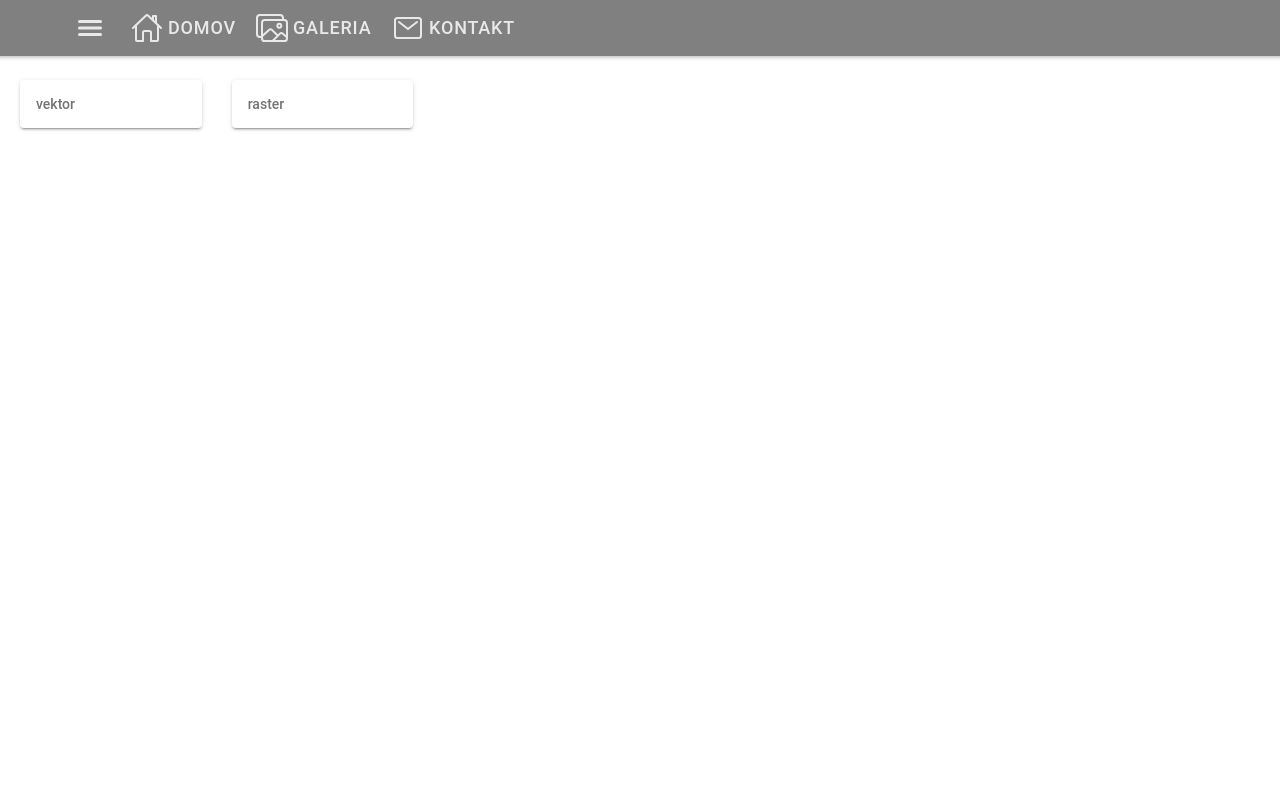
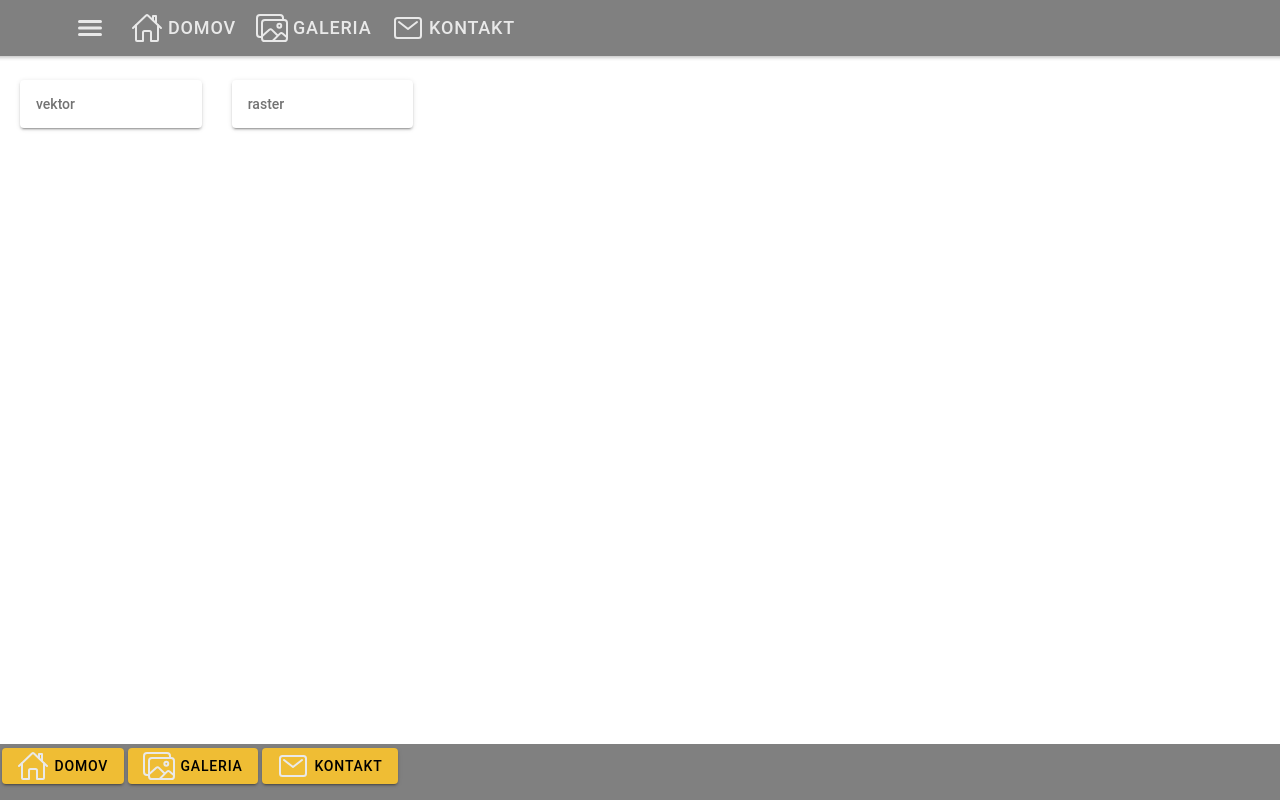
Before and after one commit to TerezaPavlikova/terezapavlikova.github.io, a React (Create React App) app: page /Galeria in a window 1280 px wide. Built offline with nearby package versions, Linux system fonts and the light colour scheme.

Commit message:
spodne menu

```diff
--- a/src/components/base/PageBottomNav.css
+++ b/src/components/base/PageBottomNav.css
@@ -1,10 +1,9 @@
 .page-bottom-nav {
     background-color: var(--ion-color-secondary);
-    height: 56px;
-    width: 100%;
+    height: 56px; min-height: 56px;
+    width: 100%; min-width: 100%;
     position: absolute;
     bottom: 0; left: 0; right: 0;
     z-index: 999;
-    display:flex;
-    flex-wrap: wrap;
+
 }
--- a/src/components/base/PageBottomNav.tsx
+++ b/src/components/base/PageBottomNav.tsx
@@ -7,7 +7,7 @@ import { NavLink } from 'react-router-dom';
 export const PageBottomNav: React.FC = () => {
   return (
 
-    <div slot='bottom' className='page-bottom-nav'>
+    <div className='page-bottom-nav'>
       <NavLink to='/' className='page-bottom-btn'>
         <IonButton className='page-bottom-link-button'>
           <IonIcon icon={homeOutline} className="navburgerIcon" size="large" />
--- a/src/components/base/PageHeader.css
+++ b/src/components/base/PageHeader.css
@@ -11,19 +11,8 @@
 .navburgerIcon{
     font-size: xx-large;
 }
-.page-header-link-button {
-    color:#E9E9E9;
-}
+
 .navburgerIcon{
     color: #E9E9E9;
     margin-right: 5px;
  }
- .page-header-link-lbl{
-    font-size: large;
- }
- @media (max-width:768px) {
-     .page-header-btn{
-         display: none;
-     }
-
- }
--- a/src/components/base/PageHeader.tsx
+++ b/src/components/base/PageHeader.tsx
@@ -1,8 +1,8 @@
 import React from 'react';
-import { IonButton, IonButtons, IonContent, IonHeader, IonIcon, IonItem, IonLabel, IonList, IonMenu, IonMenuToggle, IonTitle, IonToolbar } from '@ionic/react';
-import { homeOutline, imagesOutline, mailOutline, menu } from 'ionicons/icons';
+import { IonButton, IonButtons, IonHeader, IonIcon, IonItem, IonMenuToggle, IonToolbar } from '@ionic/react';
+import { menu } from 'ionicons/icons';
 import './PageHeader.css';
-import { NavLink } from 'react-router-dom';
+import {PageHeaderNav} from './PageHeaderNav'
 
 export const PageHeader: React.FC = () => {
   return (
@@ -16,25 +16,7 @@ export const PageHeader: React.FC = () => {
                 <IonIcon icon={menu} className="navburgerIcon" size="large" />
               </IonButton>
             </IonMenuToggle>
-            <NavLink to='/' className='page-header-btn'>
-              <IonButton className='page-header-link-button'>
-                <IonIcon icon={homeOutline} className="navburgerIcon" size="large" />
-                <span className='page-header-link-lbl'>Domov </span>
-              </IonButton>
-            </NavLink>
-            <NavLink to='/galeria' className='page-header-btn'>
-              <IonButton className='page-header-link-button'>
-                <IonIcon icon={imagesOutline} className="navburgerIcon" size="large" />
-                <span className='page-header-link-lbl'>Galeria </span>
-              </IonButton>
-            </NavLink>
-            <NavLink to='/kontakt' className='page-header-btn'>
-              <IonButton className='page-header-link-button' >
-                <IonIcon icon={mailOutline} className="navburgerIcon" size="large" />
-                <span className='page-header-link-lbl'>Kontakt </span>
-              </IonButton>
-
-            </NavLink>
+            <PageHeaderNav/>
 
           </IonButtons>
         </IonItem>
--- /dev/null
+++ b/src/components/base/PageHeaderNav.css
@@ -0,0 +1,12 @@
+@media (max-width:768px) {
+    .page-header-btn{
+        display: none;
+    }
+
+}
+.page-header-link-lbl{
+    font-size: large;
+ }
+ .page-header-link-button {
+    color:#E9E9E9;
+}
--- /dev/null
+++ b/src/components/base/PageHeaderNav.tsx
@@ -0,0 +1,31 @@
+import React from "react";
+import { IonButton, IonIcon} from '@ionic/react';
+import { NavLink } from 'react-router-dom';
+import { homeOutline, imagesOutline, mailOutline} from 'ionicons/icons';
+import './PageHeaderNav.css'
+
+export const PageHeaderNav: React.FC= () =>{
+
+
+    return (<>
+    <NavLink to='/' className='page-header-btn'>
+              <IonButton className='page-header-link-button'>
+                <IonIcon icon={homeOutline} className="navburgerIcon" size="large" />
+                <span className='page-header-link-lbl'>Domov </span>
+              </IonButton>
+            </NavLink>
+            <NavLink to='/galeria' className='page-header-btn'>
+              <IonButton className='page-header-link-button'>
+                <IonIcon icon={imagesOutline} className="navburgerIcon" size="large" />
+                <span className='page-header-link-lbl'>Galeria </span>
+              </IonButton>
+            </NavLink>
+            <NavLink to='/kontakt' className='page-header-btn'>
+              <IonButton className='page-header-link-button' >
+                <IonIcon icon={mailOutline} className="navburgerIcon" size="large" />
+                <span className='page-header-link-lbl'>Kontakt </span>
+              </IonButton>
+
+            </NavLink>
+    </>);
+}
```
